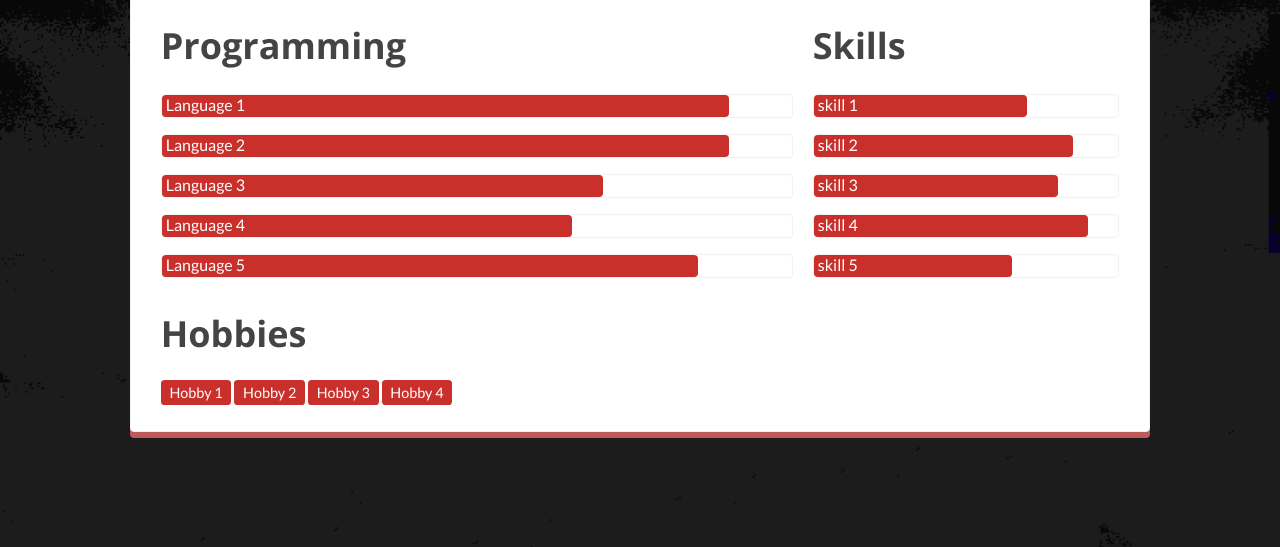
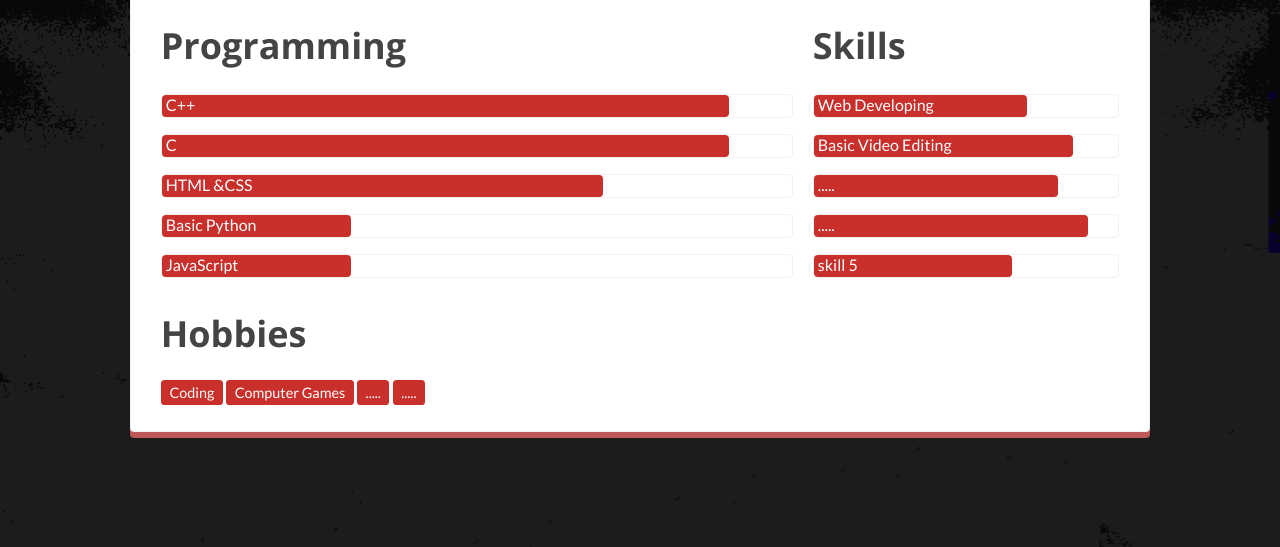
Before and after one commit to abhishek00210/saintlucifer, a plain HTML site: page index.html in a window 1280 px wide. Both pictures are taken after a click on the link "SKILLS". Shown: the part 253-800 px from the top of the page. Drawn offline with nearby package versions, Linux system fonts and the light colour scheme; a web font is replaced by a local one.

Commit message:
Update index.html

```diff
--- a/index.html
+++ b/index.html
@@ -210,35 +210,35 @@
                 <div class="meter emerald">
                   <span style="width: 90%">
                     <span>
-                      Language 1
+                      C++
                     </span>
                   </span>
                 </div>
                 <div class="meter emerald">
                   <span style="width: 90%">
                     <span>
-                      Language 2
+                      C
                     </span>
                   </span>
                 </div>
                 <div class="meter emerald">
                   <span style="width: 70%">
                     <span>
-                      Language 3
+                     HTML &CSS
                     </span>
                   </span>
                 </div>
                 <div class="meter emerald">
-                  <span style="width: 65%">
+                  <span style="width: 30%">
                     <span>
-                      Language 4
+                      Basic Python
                     </span>
                   </span>
                 </div>
                 <div class="meter emerald">
-                  <span style="width: 85%">
+                  <span style="width: 30%">
                     <span>
-                      Language 5
+                      JavaScript
                     </span>
                   </span>
                 </div>
@@ -252,28 +252,28 @@
                 <div class="meter emerald">
                   <span style="width: 70%">
                     <span>
-                      skill 1
+                      Web Developing
                     </span>
                   </span>
                 </div>
                 <div class="meter emerald">
                   <span style="width: 85%">
                     <span>
-                      skill 2
+                      Basic Video Editing
                     </span>
                   </span>
                 </div>
                 <div class="meter emerald">
                   <span style="width: 80%">
                     <span>
-                      skill 3
+                     .....
                     </span>
                   </span>
                 </div>
                 <div class="meter emerald">
                   <span style="width: 90%">
                     <span>
-                      skill 4
+                     .....
                     </span>
                   </span>
                 </div>
@@ -290,10 +290,10 @@
                 <h3>
                   Hobbies
                 </h3>
-                <span class="label label-info">Hobby 1</span>
-                <span class="label label-info">Hobby 2</span>
-                <span class="label label-info">Hobby 3</span>
-                <span class="label label-info">Hobby 4</span>
+                <span class="label label-info">Coding</span>
+                <span class="label label-info">Computer Games</span>
+                <span class="label label-info">.....</span>
+                <span class="label label-info">.....</span>
               </div>
             </section>
           </div>
```
